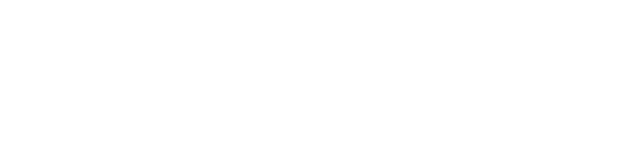
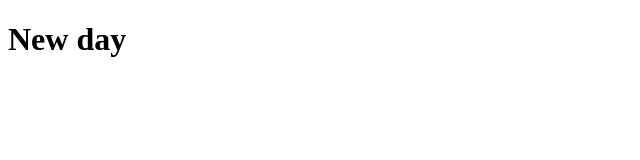
Before and after one commit to aievey/100DaysOfWebLearning, a plain HTML site: page Day3/Index.html in a window 1280 px wide. Shown: the whole page, without its empty margins (0-640 px from the left). Drawn offline with Linux system fonts and the light colour scheme.

Commit message:
to be continued

```diff
--- a/Day3/Index.html
+++ b/Day3/Index.html
@@ -5,5 +5,7 @@
     <meta name="viewport" content="width=device-width, initial-scale=1.0" />
     <title>Day3</title>
   </head>
-  <body></body>
+  <body>
+    <h1>New day</h1>
+  </body>
 </html>
```
Also changed, not shown: 1 other file.
